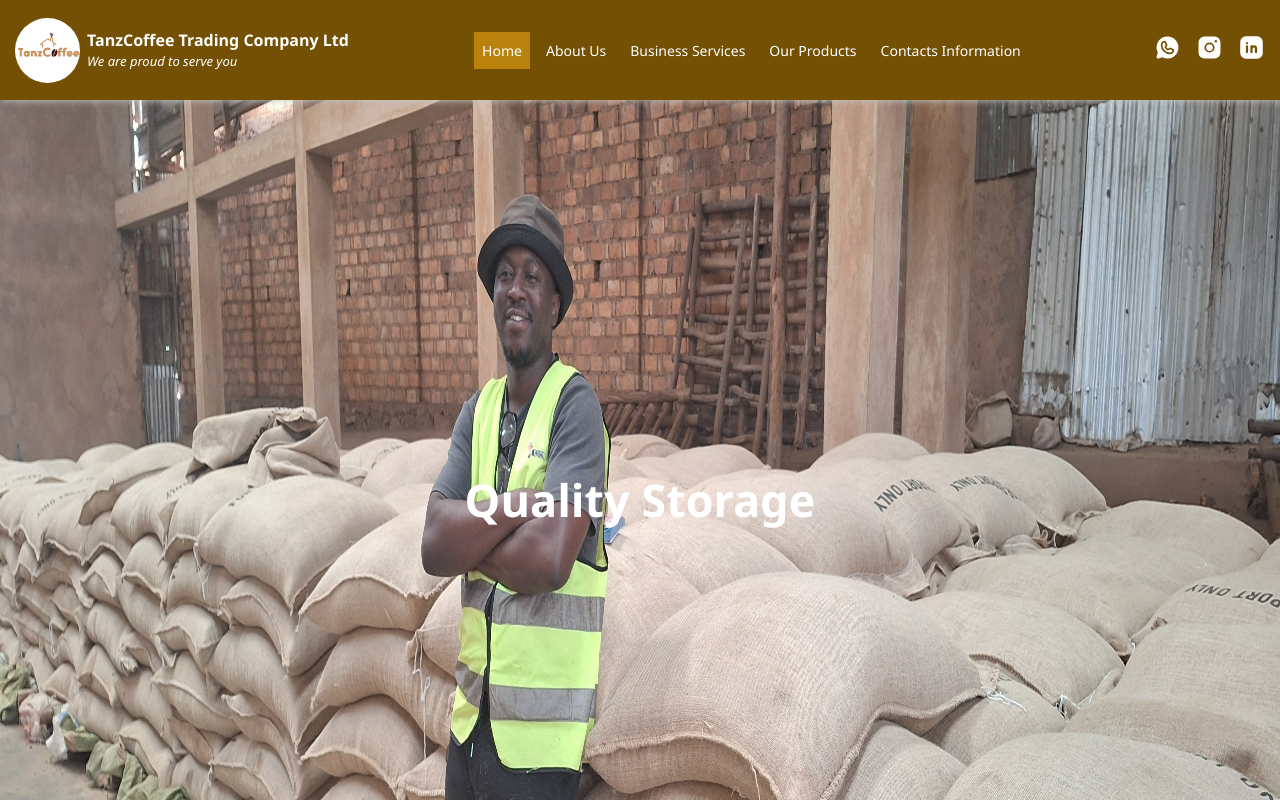
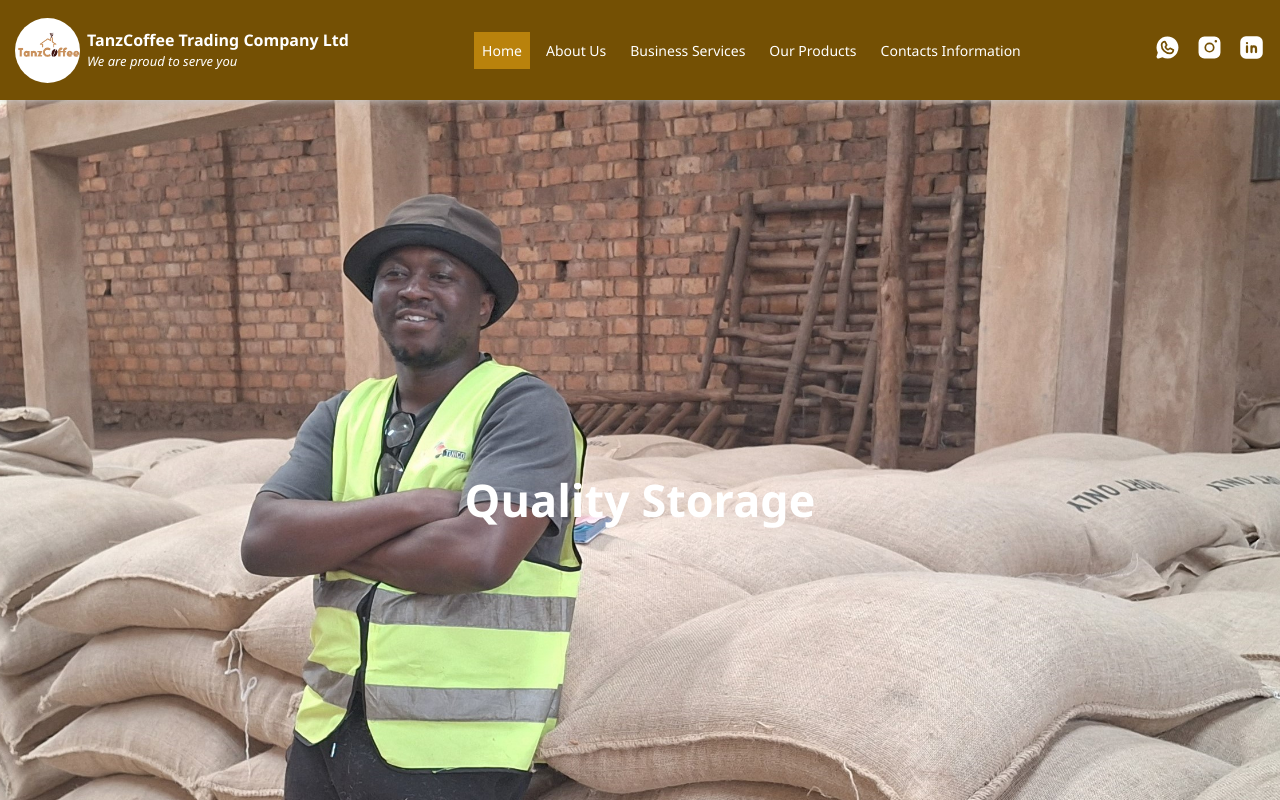
Before and after one commit to abdillah-9/tanzCoffee, a React (Vite) app: page / in a window 1280 px wide. Built offline with nearby package versions, Linux system fonts and the light colour scheme.

Commit message:
17 update

```diff
--- a/src/pages/MainApp/Home.jsx
+++ b/src/pages/MainApp/Home.jsx
@@ -71,7 +71,7 @@ function SlideShow() {
       <img
         src={images[index]}
         alt="slide"
-        style={{ width: "100%", height: "100%", }}
+        style={{ width: "100%", height: "100%", objectFit: "cover" }}
       />
 
       {/* Dark overlay for readability */}
```
